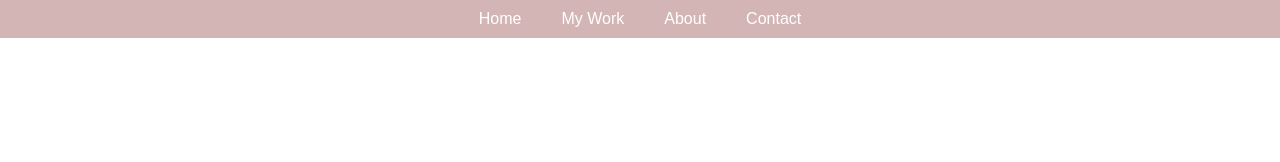
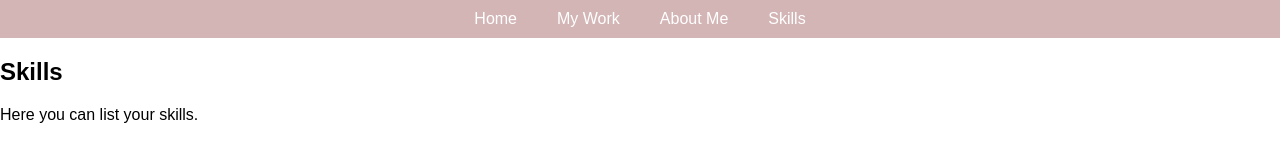
Before and after one commit to RoseBenson/Bootstrap-Portfolio, a plain HTML site: page index.html in a window 1280 px wide. Drawn offline with Linux system fonts and the light colour scheme.

Commit message:
created skills section

```diff
--- a/index.html
+++ b/index.html
@@ -1,4 +1,4 @@
-<!doctype html>
+<!DOCTYPE html>
 <html lang="en">
 <head>
     <meta charset="utf-8">
@@ -43,10 +43,17 @@
     <ul>
         <li><a href="#">Home</a></li>
         <li><a href="#">My Work</a></li>
-            <li><a href="#">About</a></li>
-            <li><a href="#">Contact</a></li>
+        <li><a href="#">About Me</a></li>
+        <li><a href="#skills">Skills</a></li> <!-- Added link to the Skills section -->
     </ul>
 </nav>
 
+<!-- Added Skills section -->
+<section id="skills">
+    <h2>Skills</h2>
+    <p>Here you can list your skills.</p>
+
+</section>
+
 </body>
 </html>
```
Lines whose indentation alone changed are shown as unchanged.
